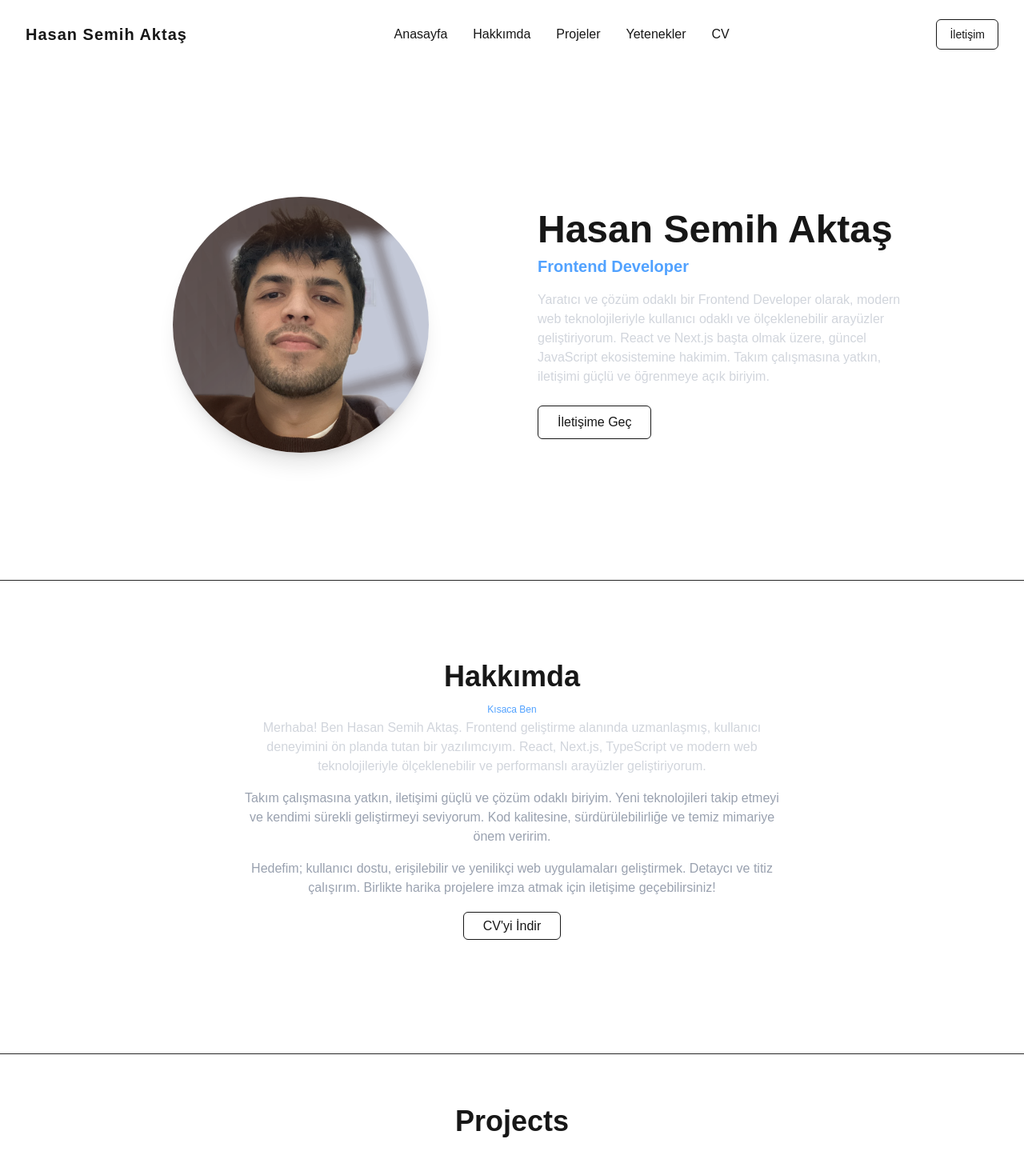
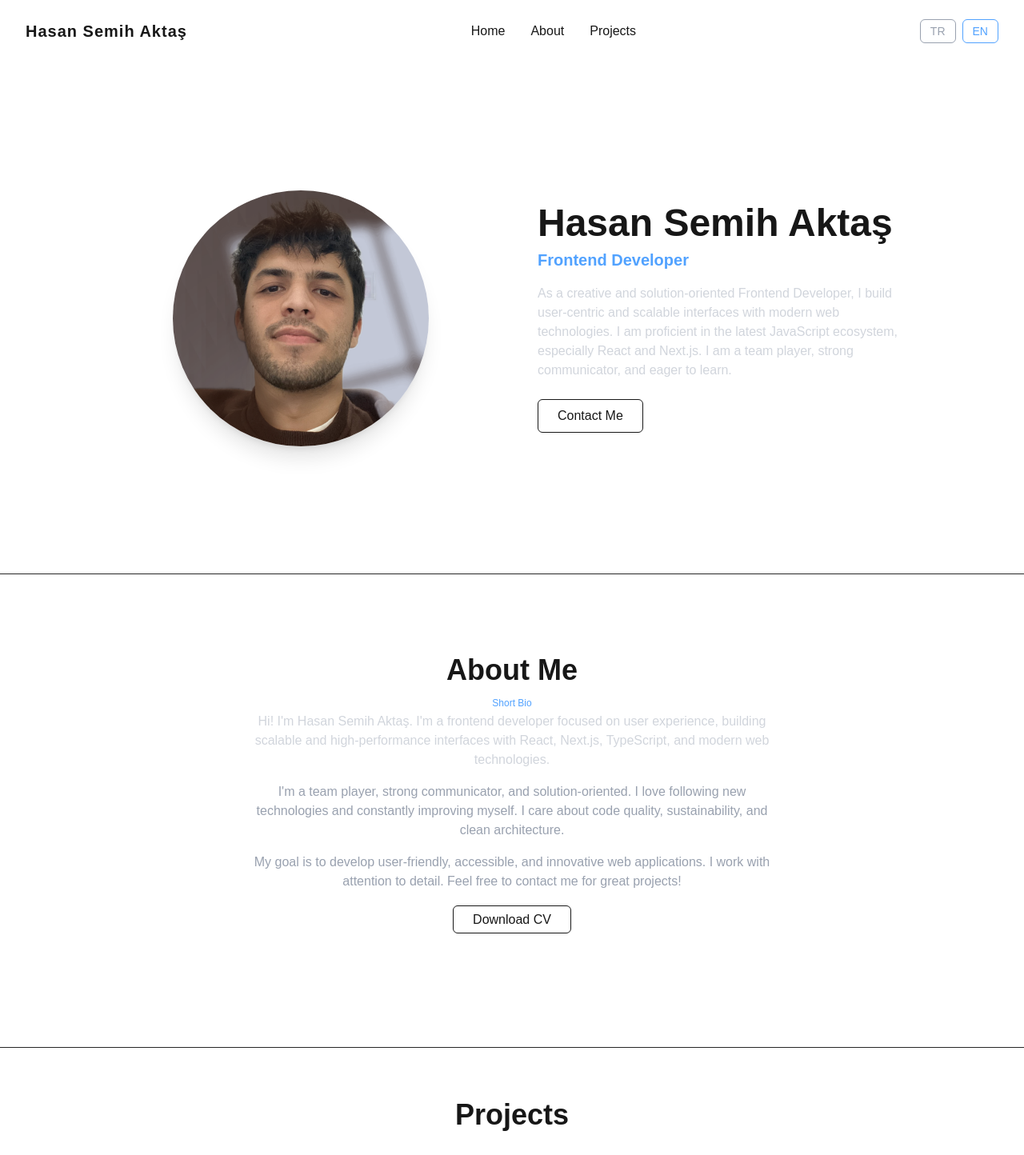
Before and after one commit to hsemihaktas/My-Website-New, a Next.js app: page / in a window 1280 px wide. Shown: the top 1444 px of the page at 80% size. Built offline with nearby package versions, Linux system fonts and the light colour scheme.

Commit message:
feat(lang): persist language selection in context and localStorage, enable dynamic language switching

```diff
--- a/app/globals.css
+++ b/app/globals.css
@@ -8,7 +8,7 @@
   --foreground: #171717;
 }
 
-@theme inline {
+:root {
   --color-background: var(--background);
   --color-foreground: var(--foreground);
   --font-sans: var(--font-geist-sans);
--- a/app/layout.tsx
+++ b/app/layout.tsx
@@ -2,6 +2,7 @@
 import { Geist, Geist_Mono } from "next/font/google";
 import "./globals.css";
 import Header from "../components/Header";
+import { LangProvider } from "../context/LangContext";
 
 const geistSans = Geist({
   variable: "--font-geist-sans",
@@ -26,9 +27,10 @@
   return (
     <html lang="en">
       <body className={`${geistSans.variable} ${geistMono.variable} antialiased`}>
-              {/* Header componenti */}
+        <LangProvider>
           <Header />
           {children}
+        </LangProvider>
       </body>
     </html>
   );
--- a/app/project/[slug]/page.tsx
+++ b/app/project/[slug]/page.tsx
@@ -1,14 +1,28 @@
+"use client"
+import React from "react";
 import { notFound } from "next/navigation";
 import projects from "../../../data/projects.json";
+import { useLang } from "../../../context/LangContext";
 
-export async function generateStaticParams() {
-  return (projects as any[]).map((p) => ({ slug: p.url.split("/").pop() }));
-}
 
-export default function ProjectPage({ params }: { params: { slug: string } }) {
-  const project = (projects as any[]).find((p) => p.url.endsWith(params.slug));
+
+export default function ProjectPage({ params }: { params: Promise<{ slug: string }> }) {
+  const { slug } = React.use(params) as { slug: string };
+  const project = (projects as any[]).find((p) => p.url.endsWith(slug));
+  const { lang } = useLang();
+  const locale = lang === "tr" ? "TR" : "EN";
+  const labels = {
+    tr: {
+      source: "Kaynak Kodu",
+      live: "Canlı Site"
+    },
+    en: {
+      source: "Source Code",
+      live: "Live Site"
+    }
+  };
   if (!project) return notFound();
-  const locale = "EN";
+  const l = labels[lang];
   return (
     <main className="max-w-3xl mx-auto py-16 px-4">
       <h1 className="text-4xl font-bold mb-4">{project.title[locale]}</h1>
@@ -28,12 +42,12 @@
       <div className="flex gap-4">
         {project.codeLink && (
           <a href={project.codeLink} target="_blank" rel="noopener noreferrer" className="px-4 py-2 rounded bg-gray-800 text-white text-sm font-medium hover:bg-blue-700 transition">
-            Source Code
+            {l.source}
           </a>
         )}
         {project.projectSite && (
           <a href={project.projectSite} target="_blank" rel="noopener noreferrer" className="px-4 py-2 rounded bg-green-700 text-white text-sm font-medium hover:bg-green-800 transition">
-            Live Site
+            {l.live}
           </a>
         )}
       </div>
--- a/components/AboutMe.tsx
+++ b/components/AboutMe.tsx
@@ -1,19 +1,39 @@
+"use client";
+import { useLang } from "../context/LangContext";
+
 export default function AboutMe() {
+  const aboutContent = {
+    tr: {
+      title: "Hakkımda",
+      subtitle: "Kısaca Ben",
+      p1: "Merhaba! Ben Hasan Semih Aktaş. Frontend geliştirme alanında uzmanlaşmış, kullanıcı deneyimini ön planda tutan bir yazılımcıyım. React, Next.js, TypeScript ve modern web teknolojileriyle ölçeklenebilir ve performanslı arayüzler geliştiriyorum.",
+      p2: "Takım çalışmasına yatkın, iletişimi güçlü ve çözüm odaklı biriyim. Yeni teknolojileri takip etmeyi ve kendimi sürekli geliştirmeyi seviyorum. Kod kalitesine, sürdürülebilirliğe ve temiz mimariye önem veririm.",
+      p3: "Hedefim; kullanıcı dostu, erişilebilir ve yenilikçi web uygulamaları geliştirmek. Detaycı ve titiz çalışırım. Birlikte harika projelere imza atmak için iletişime geçebilirsiniz!",
+      cv: "CV'yi İndir",
+      cvFile: "/HasanSemihAktas_ÖnYüzGeliştirici.pdf"
+    },
+    en: {
+      title: "About Me",
+      subtitle: "Short Bio",
+      p1: "Hi! I'm Hasan Semih Aktaş. I'm a frontend developer focused on user experience, building scalable and high-performance interfaces with React, Next.js, TypeScript, and modern web technologies.",
+      p2: "I'm a team player, strong communicator, and solution-oriented. I love following new technologies and constantly improving myself. I care about code quality, sustainability, and clean architecture.",
+      p3: "My goal is to develop user-friendly, accessible, and innovative web applications. I work with attention to detail. Feel free to contact me for great projects!",
+      cv: "Download CV",
+      cvFile: "/HasanSemihAktas_FrontendDeveloper.pdf"
+    }
+  };
+
+  const { lang } = useLang();
+  const c = aboutContent[lang as 'tr' | 'en'];
   return (
     <section id="about" className="min-h-[80vh] flex flex-col items-center justify-center text-center py-0 -mt-12 border-b border-neutral-800 w-full">
       <div className="max-w-2xl mx-auto w-full">
-        <h2 className="text-3xl md:text-4xl font-bold mb-2">Hakkımda</h2>
-        <span className="text-xs text-blue-400 mb-4">Kısaca Ben</span>
-        <p className="text-gray-300 mb-4">
-          Merhaba! Ben Hasan Semih Aktaş. Frontend geliştirme alanında uzmanlaşmış, kullanıcı deneyimini ön planda tutan bir yazılımcıyım. React, Next.js, TypeScript ve modern web teknolojileriyle ölçeklenebilir ve performanslı arayüzler geliştiriyorum.
-        </p>
-        <p className="text-gray-400 mb-4">
-          Takım çalışmasına yatkın, iletişimi güçlü ve çözüm odaklı biriyim. Yeni teknolojileri takip etmeyi ve kendimi sürekli geliştirmeyi seviyorum. Kod kalitesine, sürdürülebilirliğe ve temiz mimariye önem veririm.
-        </p>
-        <p className="text-gray-400 mb-6">
-          Hedefim; kullanıcı dostu, erişilebilir ve yenilikçi web uygulamaları geliştirmek. Detaycı ve titiz çalışırım. Birlikte harika projelere imza atmak için iletişime geçebilirsiniz!
-        </p>
-        <a href="/HasanSemihAktas_ÖnYüzGeliştirici.pdf" download className="border px-6 py-2 rounded-md hover:bg-blue-500 hover:text-white transition text-base">CV'yi İndir</a>
+        <h2 className="text-3xl md:text-4xl font-bold mb-2">{c.title}</h2>
+        <span className="text-xs text-blue-400 mb-4">{c.subtitle}</span>
+        <p className="text-gray-300 mb-4">{c.p1}</p>
+        <p className="text-gray-400 mb-4">{c.p2}</p>
+        <p className="text-gray-400 mb-6">{c.p3}</p>
+        <a href={c.cvFile} download className="border px-6 py-2 rounded-md hover:bg-blue-500 hover:text-white transition text-base">{c.cv}</a>
       </div>
     </section>
   );
--- a/components/Footer.tsx
+++ b/components/Footer.tsx
@@ -1,6 +1,21 @@
+"use client";
 import { FaLinkedin, FaDribbble, FaFacebook, FaInstagram, FaTwitter } from "react-icons/fa";
+import { useLang } from "../context/LangContext";
 
 export default function Footer() {
+  const footerContent = {
+    tr: {
+      mail: "semihaktas.dev@gmail.com",
+      copyright: "© 2025 Hasan Semih Aktaş. Tüm hakları saklıdır."
+    },
+    en: {
+      mail: "semihaktas.dev@gmail.com",
+      copyright: "© 2025 Hasan Semih Aktaş. All rights reserved."
+    }
+  };
+
+  const { lang } = useLang();
+  const c = footerContent[lang as 'tr' | 'en'];
   return (
     <footer className="w-full py-6 flex flex-col md:flex-row items-center justify-between border-t border-neutral-800 mt-16 px-4 md:px-12 bg-transparent relative">
       <div className="flex gap-4 mb-4 md:mb-0">
@@ -11,12 +26,12 @@
         <a href="#" aria-label="Twitter" className="hover:text-blue-300 transition"><FaTwitter size={22} /></a>
       </div>
       <div className="flex items-center gap-2">
-        <a href="mailto:semihaktas.dev@gmail.com" className="border px-4 py-2 rounded-md bg-neutral-900 text-gray-200 hover:bg-blue-500 hover:text-white transition text-sm flex items-center gap-2">
-          semihaktas.dev@gmail.com
+        <a href={`mailto:${c.mail}`} className="border px-4 py-2 rounded-md bg-neutral-900 text-gray-200 hover:bg-blue-500 hover:text-white transition text-sm flex items-center gap-2">
+          {c.mail}
         </a>
       </div>
       <div className="w-full text-center text-xs text-gray-500 mt-4 md:mt-0 md:absolute md:bottom-2 md:left-0 md:right-0">
-        © 2025 Hasan Semih Aktaş. Tüm hakları saklıdır.
+        {c.copyright}
       </div>
     </footer>
   );
--- a/components/Header.tsx
+++ b/components/Header.tsx
@@ -1,19 +1,49 @@
+
 "use client";
+import Link from "next/link";
+import { useLang } from "../context/LangContext";
 
-import Link from "next/link";
+const navLabels = {
+  tr: [
+    { href: "/", label: "Anasayfa" },
+    { href: "/#about", label: "Hakkımda" },
+    { href: "/#projects", label: "Projeler" },
+  ],
+  en: [
+    { href: "/", label: "Home" },
+    { href: "/#about", label: "About" },
+    { href: "/#projects", label: "Projects" },
+  ],
+};
 
 export default function Header() {
+  const { lang, setLang } = useLang();
   return (
     <header className="w-full flex justify-between items-center py-6 px-8 bg-transparent">
-  <div className="font-bold text-xl tracking-wider">Hasan Semih Aktaş</div>
+      <div className="font-bold text-xl tracking-wider">Hasan Semih Aktaş</div>
       <nav className="flex gap-8 items-center">
-  <Link href="/#home" className="hover:text-blue-400 transition">Anasayfa</Link>
-  <Link href="/#about" className="hover:text-blue-400 transition">Hakkımda</Link>
-  <Link href="/#projects" className="hover:text-blue-400 transition">Projeler</Link>
-  <Link href="/#services" className="hover:text-blue-400 transition">Yetenekler</Link>
-  <Link href="/#resume" className="hover:text-blue-400 transition">CV</Link>
+        {navLabels[lang].map((item) => (
+          <Link key={item.href} href={item.href} className="hover:text-blue-400 transition">
+            {item.label}
+          </Link>
+        ))}
       </nav>
-  <Link href="/#contact" className="border px-4 py-2 rounded-md hover:bg-blue-500 hover:text-white transition text-sm">İletişim</Link>
+      <div className="flex items-center gap-2">
+        <button
+          className={`px-3 py-1 rounded-md border ${lang === "tr" ? "border-blue-400 text-blue-400" : "border-gray-400 text-gray-400"} hover:bg-blue-500 hover:text-white transition text-sm`}
+          type="button"
+          onClick={() => setLang("tr")}
+        >
+          TR
+        </button>
+        <button
+          className={`px-3 py-1 rounded-md border ${lang === "en" ? "border-blue-400 text-blue-400" : "border-gray-400 text-gray-400"} hover:bg-blue-500 hover:text-white transition text-sm`}
+          type="button"
+          onClick={() => setLang("en")}
+        >
+          EN
+        </button>
+      </div>
     </header>
   );
 }
--- a/components/Hero.tsx
+++ b/components/Hero.tsx
@@ -1,14 +1,32 @@
+"use client";
+import { useLang } from "../context/LangContext";
+
 export default function Hero() {
+  const heroContent = {
+    tr: {
+      name: "Hasan Semih Aktaş",
+      title: "Frontend Developer",
+      desc: "Yaratıcı ve çözüm odaklı bir Frontend Developer olarak, modern web teknolojileriyle kullanıcı odaklı ve ölçeklenebilir arayüzler geliştiriyorum. React ve Next.js başta olmak üzere, güncel JavaScript ekosistemine hakimim. Takım çalışmasına yatkın, iletişimi güçlü ve öğrenmeye açık biriyim.",
+      contact: "İletişime Geç"
+    },
+    en: {
+      name: "Hasan Semih Aktaş",
+      title: "Frontend Developer",
+      desc: "As a creative and solution-oriented Frontend Developer, I build user-centric and scalable interfaces with modern web technologies. I am proficient in the latest JavaScript ecosystem, especially React and Next.js. I am a team player, strong communicator, and eager to learn.",
+      contact: "Contact Me"
+    }
+  };
+
+  const { lang } = useLang();
+  const c = heroContent[lang as 'tr' | 'en'];
   return (
     <section id="home" className="min-h-[80vh] flex flex-col justify-center py-0 border-b border-neutral-800">
       <div className="flex flex-col-reverse md:flex-row-reverse items-center justify-center gap-10 md:gap-16 w-full max-w-5xl mx-auto px-4">
         <div className="flex-1 flex flex-col items-center md:items-start text-center md:text-left">
-          <h1 className="text-4xl md:text-5xl font-bold mb-2">Hasan Semih Aktaş</h1>
-          <h2 className="text-lg md:text-xl font-semibold text-blue-400 mb-4">Frontend Developer</h2>
-          <p className="max-w-xl text-gray-300 mb-6">
-            Yaratıcı ve çözüm odaklı bir Frontend Developer olarak, modern web teknolojileriyle kullanıcı odaklı ve ölçeklenebilir arayüzler geliştiriyorum. React ve Next.js başta olmak üzere, güncel JavaScript ekosistemine hakimim. Takım çalışmasına yatkın, iletişimi güçlü ve öğrenmeye açık biriyim.
-          </p>
-          <a href="#contact" className="border px-6 py-2 rounded-md hover:bg-blue-500 hover:text-white transition text-base">İletişime Geç</a>
+          <h1 className="text-4xl md:text-5xl font-bold mb-2">{c.name}</h1>
+          <h2 className="text-lg md:text-xl font-semibold text-blue-400 mb-4">{c.title}</h2>
+          <p className="max-w-xl text-gray-300 mb-6">{c.desc}</p>
+          <a href="#contact" className="border px-6 py-2 rounded-md hover:bg-blue-500 hover:text-white transition text-base">{c.contact}</a>
         </div>
         <div className="flex-1 flex justify-center items-center mb-8 md:mb-0">
           <img
--- a/components/Projects.tsx
+++ b/components/Projects.tsx
@@ -1,10 +1,11 @@
 "use client";
 
+
 import projects from "../data/projects.json";
-
-
 import { useState } from "react";
 import { AnimatePresence, motion } from "framer-motion";
+import { useLang } from "../context/LangContext";
+
 type Project = {
   title: { EN: string; TR: string };
   description: { EN: string; TR: string };
@@ -17,16 +18,32 @@
   technologies: string[];
 };
 
-const locale = "TR"; // veya "TR" olarak değiştirilebilir
+const labels = {
+  tr: {
+    projects: "Projeler",
+    viewProject: "Projeyi Gör",
+    viewAll: "Tümünü Göster",
+    showLess: "Daha Az Göster"
+  },
+  en: {
+    projects: "Projects",
+    viewProject: "View Project",
+    viewAll: "View All",
+    showLess: "Show Less"
+  }
+};
 
 export default function Projects() {
   const [showAll, setShowAll] = useState(false);
+  const { lang } = useLang();
+  const locale = lang === "tr" ? "TR" : "EN";
   const allProjects = projects as Project[];
   const visibleProjects = showAll ? allProjects : allProjects.slice(0, 3);
+  const l = labels[lang];
 
   return (
     <section id="projects" className="py-16 w-full max-w-[1400px] mx-auto px-2 md:px-6">
-      <h2 className="text-3xl md:text-4xl font-bold mb-8 text-center">Projects</h2>
+      <h2 className="text-3xl md:text-4xl font-bold mb-8 text-center">{l.projects}</h2>
       <div className="grid grid-cols-1 sm:grid-cols-2 lg:grid-cols-3 gap-8">
         <AnimatePresence>
           {visibleProjects.map((project, idx) => (
@@ -61,7 +78,7 @@
                   href={`/project/${project.url.split('/').pop()}`}
                   className="px-5 py-2 rounded bg-blue-600 text-white text-base font-medium hover:bg-blue-700 transition w-full text-center"
                 >
-                  View Project
+                  {l.viewProject}
                 </a>
               </div>
             </motion.div>
@@ -74,7 +91,7 @@
             onClick={() => setShowAll((v) => !v)}
             className="border border-gray-600 rounded-full px-8 py-2 text-white text-base font-medium hover:bg-gray-800 transition-all"
           >
-            {showAll ? "Show Less" : "View All"}
+            {showAll ? l.showLess : l.viewAll}
           </button>
         </div>
       )}
--- /dev/null
+++ b/context/LangContext.tsx
@@ -0,0 +1,44 @@
+// Basit bir dil context'i ve provider'ı
+'use client';
+import { createContext, useContext, useState } from 'react';
+
+export type Lang = 'tr' | 'en';
+
+const LangContext = createContext<{
+  lang: Lang;
+  setLang: (lang: Lang) => void;
+}>({ lang: 'tr', setLang: () => {} });
+
+import { useEffect } from 'react';
+
+export function LangProvider({ children }: { children: React.ReactNode }) {
+  const [lang, setLangState] = useState<Lang>('en');
+
+  // Dil değişimini localStorage'a yaz
+  const setLang = (newLang: Lang) => {
+    setLangState(newLang);
+    if (typeof window !== 'undefined' && (newLang === 'tr' || newLang === 'en')) {
+      window.localStorage.setItem('lang', newLang);
+    }
+  };
+
+  // İlk yüklemede localStorage'dan oku
+  useEffect(() => {
+    if (typeof window !== 'undefined') {
+      const storedLang = window.localStorage.getItem('lang');
+      if (storedLang === 'tr' || storedLang === 'en') {
+        setLangState(storedLang);
+      }
+    }
+  }, []);
+
+  return (
+    <LangContext.Provider value={{ lang, setLang }}>
+      {children}
+    </LangContext.Provider>
+  );
+}
+
+export function useLang() {
+  return useContext(LangContext);
+}
```
Also changed, not shown: components/LangContext.tsx (added), 1 other file (tests, documents, lock files or other folders). Lines whose indentation alone changed are shown as unchanged.
